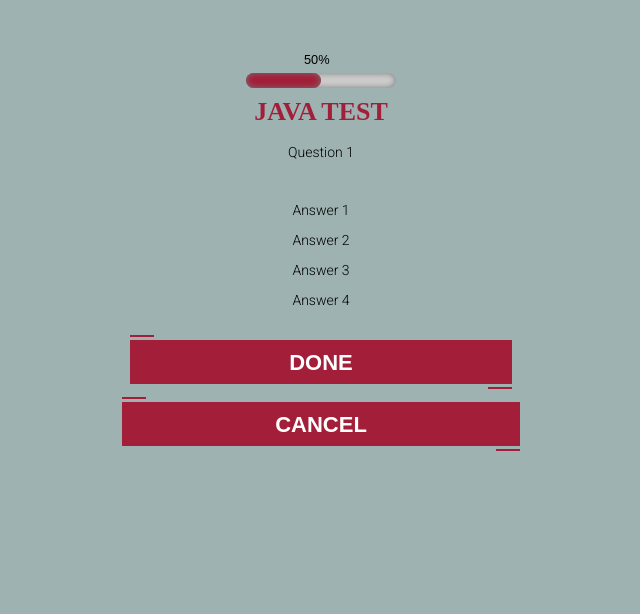
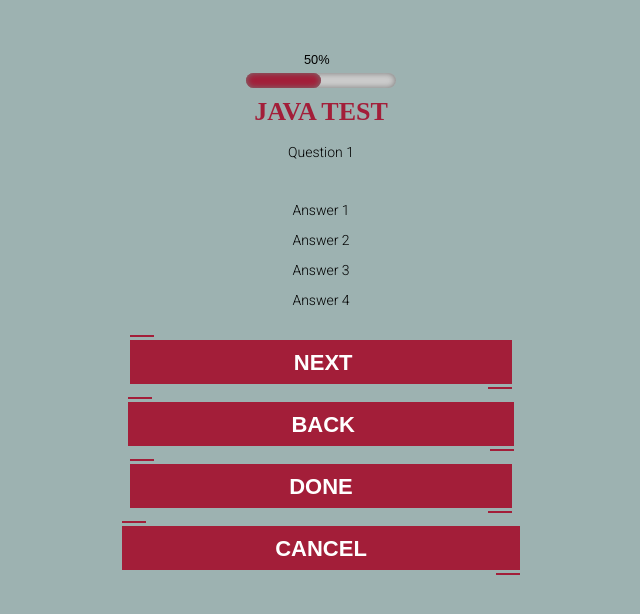
Before and after one commit to gcrozariol/html-quizIT, a plain HTML site: page java_test.html in a window 1280 px wide. Shown: the whole page, without its empty margins (319-959 px from the left). Drawn offline with Linux system fonts and the light colour scheme; a web font is replaced by a local one.

Commit message:
- minor changes

```diff
--- a/java_test.html
+++ b/java_test.html
@@ -95,12 +95,23 @@
 		</div>
 
 		<form action="index.html">
+			<button class="done_btn" name="next">&thinsp;Next</button><br><br>
+		</form>
+
+		<form action="index.html">
+			<button class="done_btn" name="back">&thinsp;Back</button><br><br>
+		</form>
+
+		<form action="index.html">
 			<button class="done_btn" name="done">Done</button><br><br>
 		</form>
+
 		<form action="index.html">
 			<button class="cancel_btn" name="cancel">Cancel</button>
 		</form>
+
 	</div>
 	<script src="js/java_script.js"></script>
+	<script src="js/quiz_pagination.js"></script>
 </body>
 </html>
```
Also changed, not shown: swift_test.html (+11 -0 lines).
